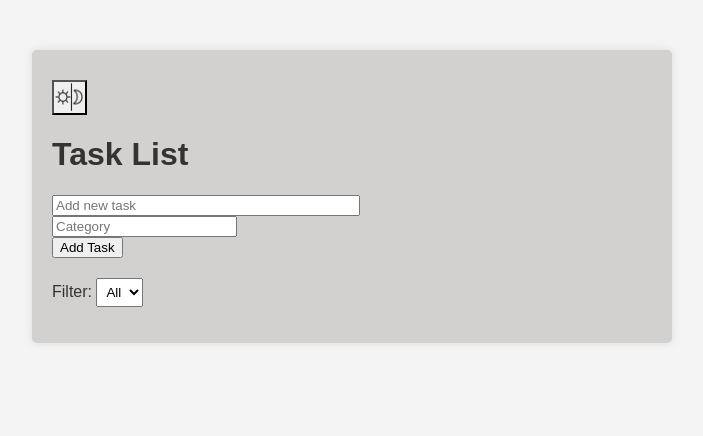
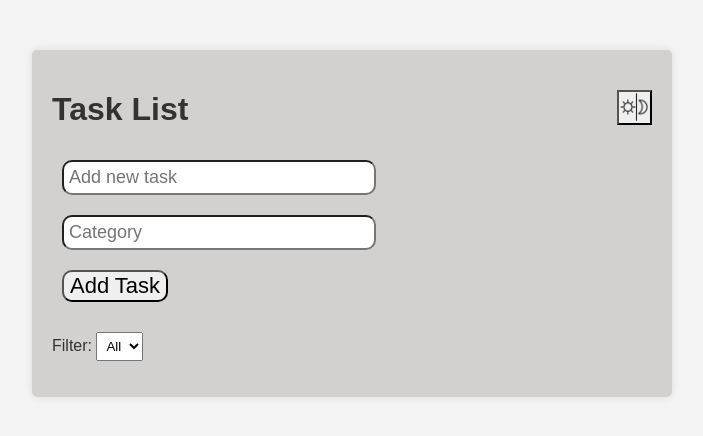
Before and after one commit to whilrod/todo-list.github.io, a plain HTML site: page index.html in a window 1280 px wide. Shown: the whole page, without its empty margins (288-991 px from the left). Drawn offline with Linux system fonts and the light colour scheme.

Commit message:
Change theme button align with h1 and moved to the left

```diff
--- a/index.html
+++ b/index.html
@@ -8,10 +8,11 @@
 </head>
 <body>
     <div class="container">
-        <div id="theme-switcher">
+        <div class="h1"><h1>Task List</h1><div id="theme-switcher">
             <button id="change-theme" onclick="toggleTheme()">&nbsp;</button>
-        </div>
-        <h1>Task List</h1>
+        </div></div>
+
+
         <div id="task-form">
             <input type="text" id="newTask" placeholder="Add new task">
             <br>
--- a/style.css
+++ b/style.css
@@ -17,8 +17,25 @@ body {
 }
 
 #task-form{
+    justify-content: space-between;
     margin-bottom: 20px;
 
+}
+
+#task-form button{
+    justify-content: space-between;
+    margin-top: 10px;
+    border-radius: 10px;
+    font-size: 22px;
+    margin: 10px;
+}
+
+#task-form input{
+    border-radius: 10px;
+    padding: 5px;
+    width: 300px;
+    margin:10px;
+    font-size: 18px;
 }
 
 ul{
@@ -46,9 +63,7 @@ li.completed{
     margin-top: 10px;
 }
 
-#newTask{
-    width: 300px;
-}
+
 
 li button{
     background-color: var(--button-background);
@@ -82,3 +97,13 @@ body.dark-mode{
     color:#0509f0;
     margin-left: 10px;
 }
+
+.h1{
+    display: flex;
+    justify-content: center;
+    justify-content: space-between;
+}
+
+.h1 button{
+    margin-top: 10px;
+}
```
